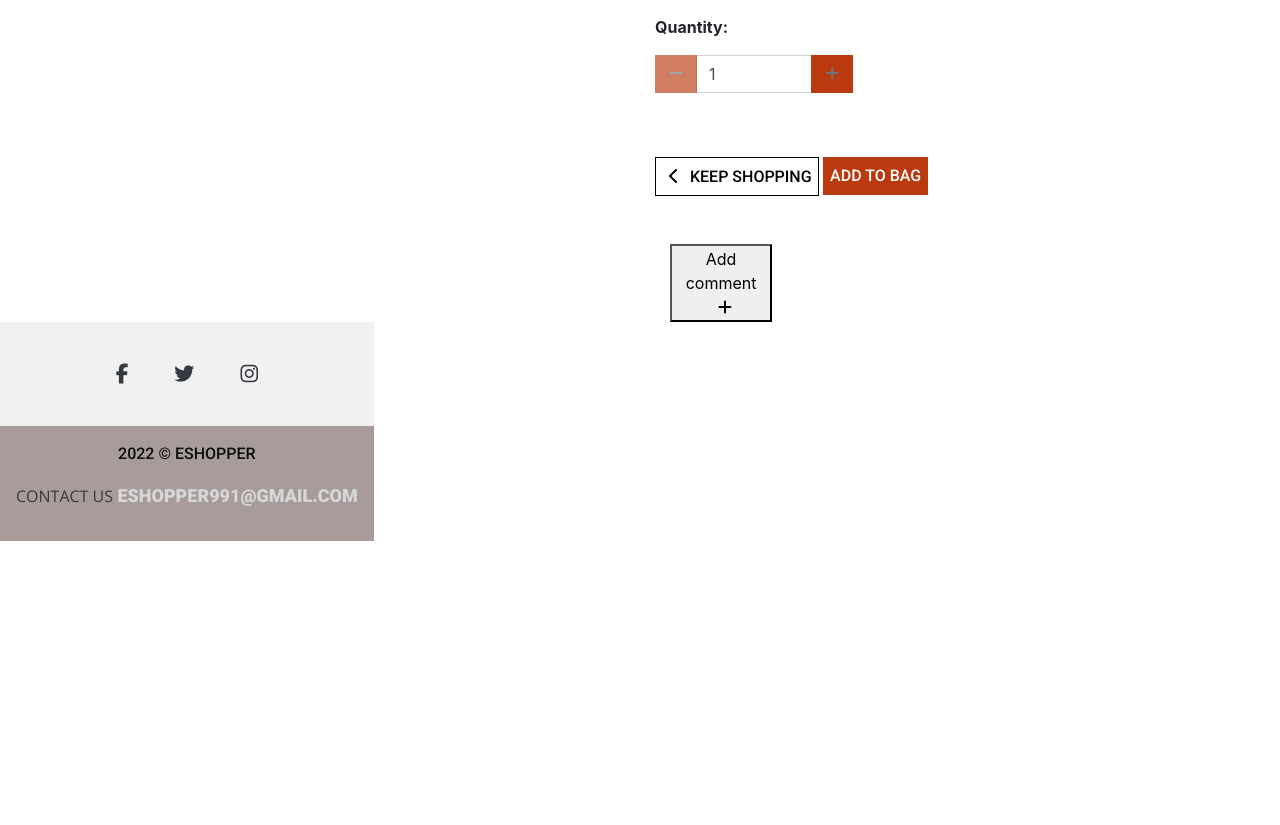
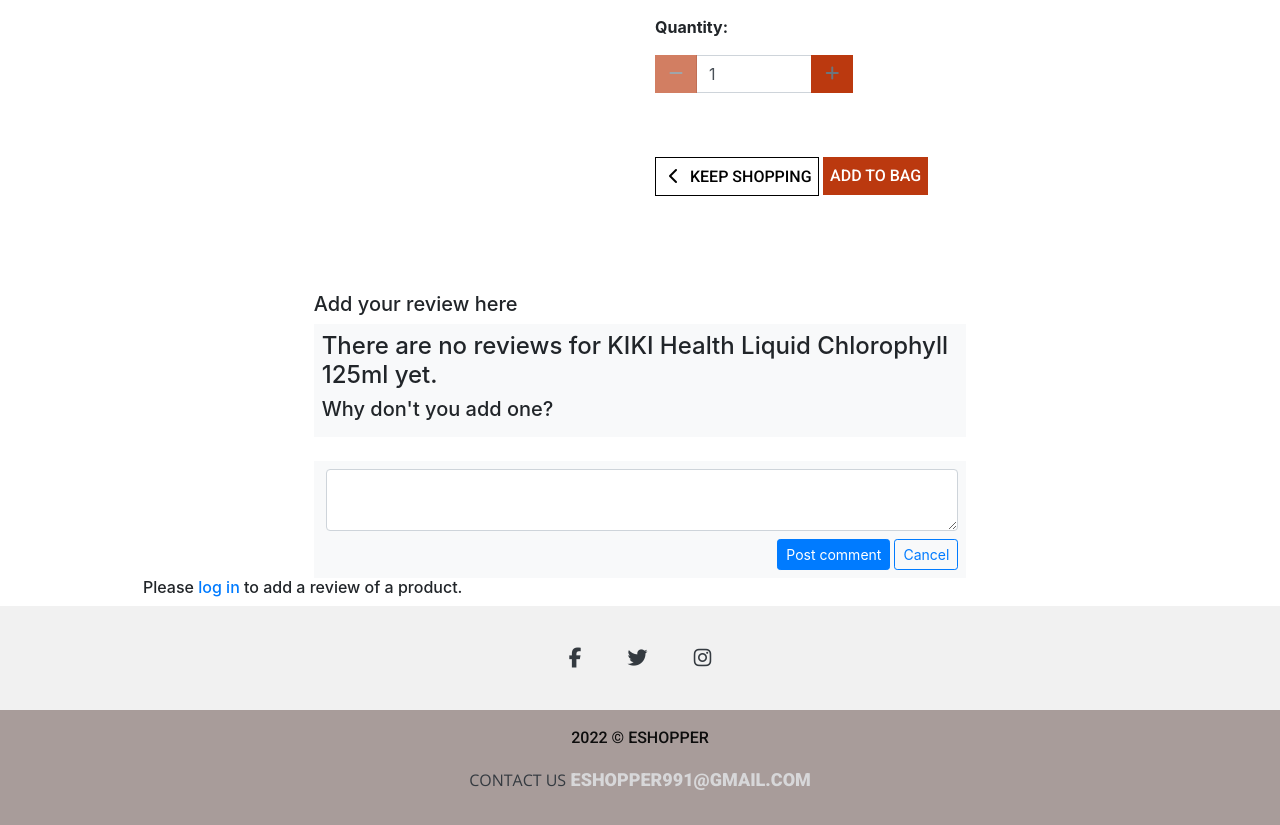
Before and after one commit to Code-Institute-Submissions/artneto-Eshopper_AugResub, a Django app: page /products/1/ in a window 1280 px wide. Shown: the part 571-1396 px from the top of the page. Before the commit the page ends 1112 px from the top, so only its background shows below. Run offline with Django 3.2, Linux system fonts and the light colour scheme; data comes from the database, SQL or seed files in the repository; some libraries are stand-ins or nearby versions.

Commit message:
create comment section

```diff
--- a/home/views.py
+++ b/home/views.py
@@ -2,7 +2,6 @@ from django.shortcuts import render
 import pandas as pd
 from checkout.models import OrderLineItem
 from django.db.models import Count
-from .models import Review
 # Create your views here.
 
 
--- a/products/models.py
+++ b/products/models.py
@@ -1,12 +1,10 @@
+from django.contrib.auth.models import User
 from django.db import models
-from datetime import datetime
 
 class Category(models.Model):
 
     class Meta:
         verbose_name_plural = 'Categories'
-
-
     name = models.CharField(max_length=254)
     friendly_name = models.CharField(max_length=254, null=True, blank=True)
 
@@ -18,25 +16,35 @@ class Category(models.Model):
 
 
 class Product(models.Model):
-    category = models.ForeignKey('Category', null=True, blank=True, on_delete=models.SET_NULL)
+    category = models.ForeignKey('Category', null=True, blank=True,
+                                 on_delete=models.SET_NULL)
     sku = models.CharField(max_length=254, null=True, blank=True)
     name = models.CharField(max_length=254)
     brand = models.CharField(max_length=254, null=True, blank=True)
     description = models.TextField()
     price = models.DecimalField(max_digits=6, decimal_places=2)
-    rating = models.DecimalField(max_digits=6, decimal_places=2, null=True, blank=True)
+    rating = models.DecimalField(max_digits=6, decimal_places=2, null=True,
+                                 blank=True)
     image_url = models.URLField(max_length=1024, null=True, blank=True)
     image = models.ImageField(null=True, blank=True)
 
     def __str__(self):
         return self.name
 
+class Review(models.Model):
+    product = models.ForeignKey(
+        Product, default=None, on_delete=models.CASCADE,
+        related_name="reviews"
+        )
+    review_author = models.ForeignKey(
+        User, on_delete=models.PROTECT, null=True, blank=True)
+    review = models.TextField(max_length=1000)
+    review_title = models.TextField(max_length=254)
+    added_on = models.DateTimeField(auto_now_add=True)
+    active = models.BooleanField(default=True)
 
-class Comment(models.Model):
-	product = models.ForeignKey(Product, related_name='comments', on_delete=models.CASCADE)
-	commenter_name =models.CharField(max_length=200)
-	comment_body = models.TextField()
-	data_added = models.DateTimeField(auto_now_add=True)
+    class Meta:
+        ordering = ['-added_on']
 
-	def __str__(self):
-		return '%s - %s' %(self.product.name, self.commenter_name)
+    def __str__(self):
+        return self.review_title
--- a/products/templates/products/product_detail.html
+++ b/products/templates/products/product_detail.html
@@ -94,23 +94,53 @@
                         </div>
                     </form>
                 </div>
-                <div class="col-md-4">
-                    <form action="{% url 'add_comment' product.id %}#comment" method="POST">
-                        {% csrf_token %}
-                        <div class="columns">
-                            <div class="column">
-                                {{ form|crispy }}
+            </div>
+            <div class="container mt-5">
+                <div class="d-flex justify-content-center row">
+                    <div class="col-md-8">
+                        <h5 class="title-heading-small">Add your review here</h5>
+                        <div class="d-flex flex-column comment-section">
+                            {% if reviews %}
+                            {% for review in product.reviews.all %}
+                            <div class="bg-white p-2">
+                                <div class="d-flex flex-row user-info">
+                                    <div class="d-flex flex-column justify-content-start ml-2"><span class="d-block font-weight-bold name">{{ review.review_author }}</span><span class="date text-black-50">{{ review.added_on|timesince }} ago</span></div>
+                                </div>
+                                <div class="mt-2">
+                                    <p class="comment-text">{{ review.review }}</p>
+                                </div>
                             </div>
+                            {% endfor %}
+                            {% else %}
+                            <div class="bg-light p-2">
+                                <h4 class="title-heading-small">There are no reviews for {{ product.name }} yet.</h4>
+                                <h5 class="title-heading-small">Why don't you add one?</h5>
+                            </div>
+                            <br>
+                            <form action="{% url 'add_review' product.id %}#reviews" method="POST">
+                                {% csrf_token %}
+                                <div class="bg-light p-2">
+                                    {{ form|crispy }}
+                                    <div class="d-flex flex-row align-items-start"><textarea class="form-control ml-1 shadow-none textarea"></textarea></div>
+                                    <div class="mt-2 text-right"><button class="btn btn-primary btn-sm shadow-none" type="button">Post comment</button><button class="btn btn-outline-primary btn-sm ml-1 shadow-none" type="button">Cancel</button></div>
+                                </div>
+                            </form>
                         </div>
-                        <div class="columns has-text-centered reverse-mobile">
-                            <div class="column is-6">
-                                <button class="button is-danger" type="submit">Add comment <i class="fas fa-plus ml-2"></i></button>
-                            </div>
-                        </div>
-                    </form>
+                    </div>
                 </div>
+                <div class="columns">
+                    <div class="column">
+                        <h6 class="title-heading-small">
+                            Please <a href="{% url 'account_login' %}">log in</a> to add a review of a product.</h6>
+                    </div>
+                </div>
+                {% endif %}
             </div>
-        {% endblock %}
+        </div>
+    </div>
+
+
+{% endblock %}
 
 {% block postloadjs %}
 {{ block.super }}
--- a/products/urls.py
+++ b/products/urls.py
@@ -8,6 +8,6 @@ urlpatterns = [
     path('edit/<int:product_id>/', views.edit_product, name='edit_product'),
     path('delete/<int:product_id>/', views.delete_product,
          name='delete_product'),
-    path('<int:product_id>/add_comment', views.add_comment, name='add_comment')
+    path('add_review/<int:product_id>/', views.add_review, name='add_review'),
 
 ]
--- a/products/views.py
+++ b/products/views.py
@@ -6,8 +6,8 @@ from django.contrib.auth.decorators import login_required
 
 ###Views####
 
-from .models import Product, Category, Comment
-from .forms import ProductForm, CommentForm
+from .models import Product, Category
+from .forms import ProductForm, ReviewForm
 
 
 def all_products(request):
@@ -141,15 +141,26 @@ def delete_product(request, product_id):
     return redirect(reverse('products'))
 
 
-##Comments Function##
+##Comments view##
 
+@login_required
+def add_review(request, product_id):
+    """ Add a review of a product """
+    product = get_object_or_404(Product, pk=product_id)
+    if request.user.is_authenticated:
+        if request.method == 'POST':
+            form = ReviewForm(request.POST)
+            if form.is_valid():
+                review = form.save(commit=False)
+                review.product = product
+                review.review_author = request.user
+                review.save()
+                messages.success(
+                    request, 'Successfully added your review!')
+                return redirect(reverse('product_detail', args=[product.id]))
+            else:
+                messages.error(
+                    request, 'Failed to add review. Please ensure the form \
+                        is valid')
 
-def add_comment(request,product_id):
-    """ add a comment """
-
-    if not request.user.is_authenticated:
-        return redirect(reverse('account_login'))
-    product = get_object_or_404(Product, pk=product_id)
-    comment = Comment(product=product)
-    comment.save()
-    return redirect(reverse('home'))
+            return redirect(reverse('product_detail', args=[product.id]))
```
Also changed, not shown: checkout/templates/checkout/checkout_success.html (+18 -0 lines), home/models.py (+0 -10 lines), products/admin.py (+5 -13 lines), products/forms.py (+4 -10 lines), products/templates/products/add_comment.html (deleted, +0 -17 lines), home/migrations/0002_review_created_time.py (added), home/migrations/0003_delete_review.py (added), products/migrations/0007_delete_comment.py (added), products/migrations/0008_review.py (added).
